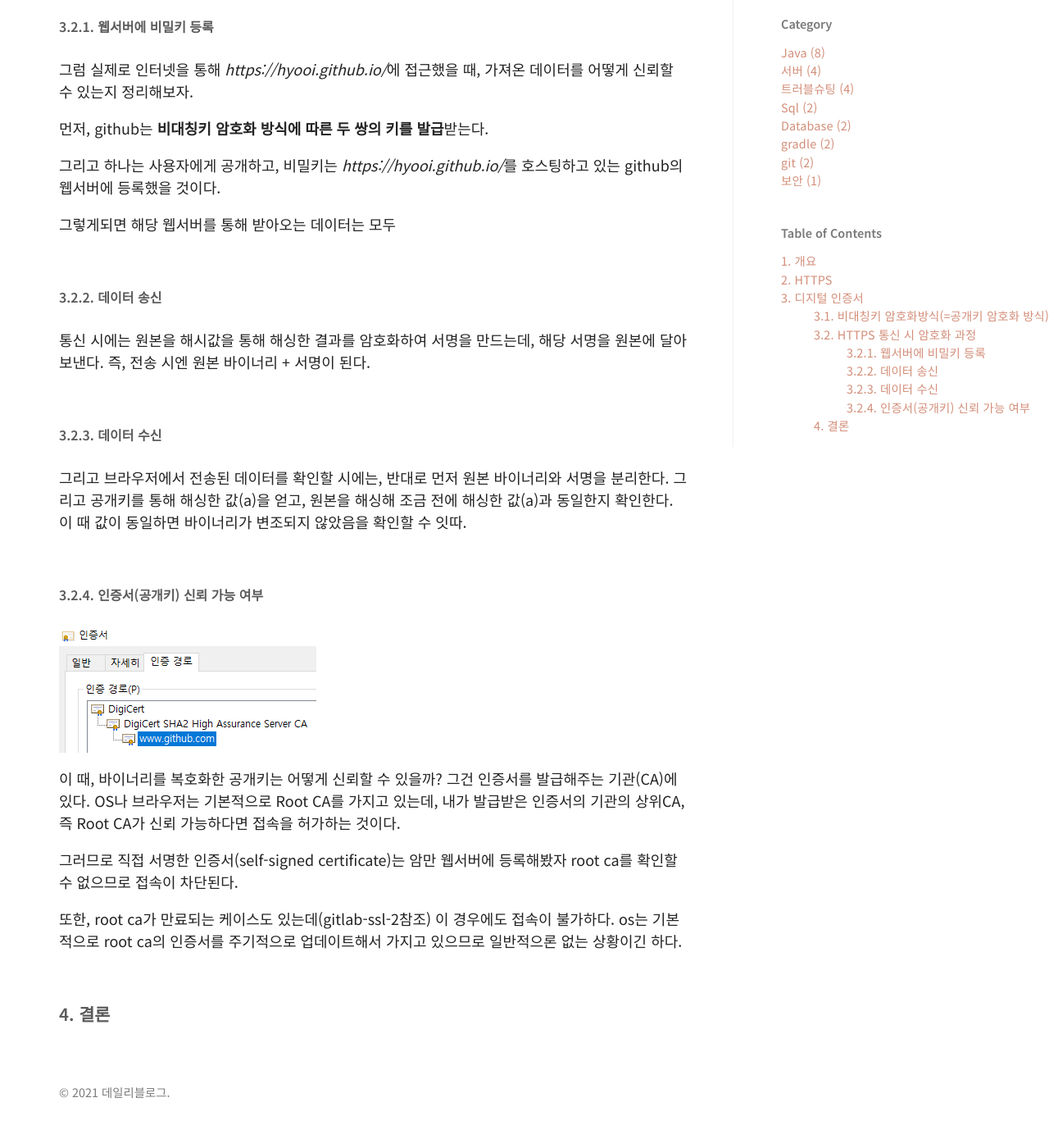
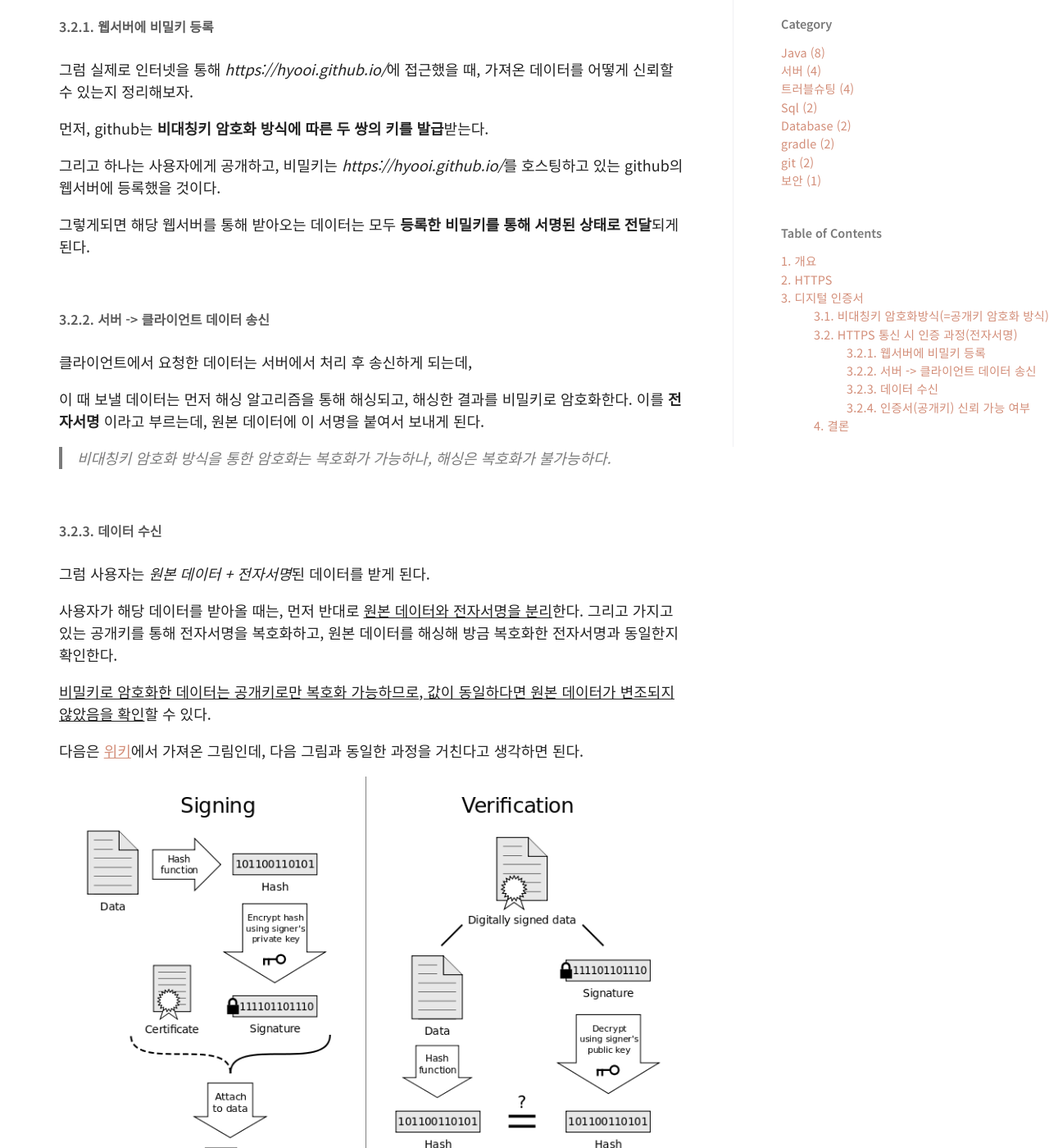
Before and after one commit to hyooi/hyooi.github.io, a Jekyll site: the page built from _posts/2021-10-04-electric-signature.md, in a window 1280 px wide and 1400 px high, scrolled down 2687 px. Shown: the whole window at 82% size. Built offline with Jekyll 4.4.1, drawn with Linux system fonts in a browser that asks for light colours; comment, search, counter and statistics services are not loaded; before the commit the page ends 4044 px from its top, so only the background shows below that; some of the changed text lies outside the part shown.

Commit message:
docs. certificate

```diff
--- a/_posts/2021-10-04-electric-signature.md
+++ b/_posts/2021-10-04-electric-signature.md
@@ -57,11 +57,12 @@ SSL은 과거의 보안 기술로 최근에는 모두 TLS프로토콜을 사용
 위의 캡처에서 서명 알고리즘이 **SHA256RSA**라고 나와있는데,
 여기서 SHA256은 해시 알고리즘이며 RSA는 비대칭키 암호화방식 중 한가지이다.
 
+
 비대칭키 암호화 방식에는 RSA뿐만 아니라 DSA, 비트코인에서 사용하는 ECSDA가 있다.
 
 <br/>
 
-#### 3.2. HTTPS 통신 시 암호화 과정
+#### 3.2. HTTPS 통신 시 인증 과정(전자서명)
 ##### 3.2.1. 웹서버에 비밀키 등록
 그럼 실제로 인터넷을 통해 <var>https://hyooi.github.io/</var>에 접근했을 때, 가져온 데이터를 어떻게 신뢰할 수 있는지 정리해보자.
 
@@ -69,37 +70,56 @@ SSL은 과거의 보안 기술로 최근에는 모두 TLS프로토콜을 사용
 
 그리고 하나는 사용자에게 공개하고, 비밀키는 <var>https://hyooi.github.io/</var>를 호스팅하고 있는 github의 웹서버에 등록했을 것이다.
 
-그렇게되면 해당 웹서버를 통해 받아오는 데이터는 모두
+그렇게되면 해당 웹서버를 통해 받아오는 데이터는 모두 **등록한 비밀키를 통해 서명된 상태로 전달**되게 된다.
 
 <br/>
 
-##### 3.2.2. 데이터 송신
-통신 시에는 원본을 해시값을 통해 해싱한 결과를 암호화하여 서명을 만드는데,
-해당 서명을 원본에 달아 보낸다. 즉, 전송 시엔 원본 바이너리 + 서명이 된다.
+##### 3.2.2. 서버 -> 클라이언트 데이터 송신
+클라이언트에서 요청한 데이터는 서버에서 처리 후 송신하게 되는데,
+
+이 때 보낼 데이터는 먼저 해싱 알고리즘을 통해 해싱되고, 해싱한 결과를 비밀키로 암호화한다.
+이를 **전자서명** 이라고 부르는데, 원본 데이터에 이 서명을 붙여서 보내게 된다.
+> 비대칭키 암호화 방식을 통한 암호화는 복호화가 가능하나, 해싱은 복호화가 불가능하다.
 
 <br/>
 
 ##### 3.2.3. 데이터 수신
-그리고 브라우저에서 전송된 데이터를 확인할 시에는,
-반대로 먼저 원본 바이너리와 서명을 분리한다.
-그리고 공개키를 통해 해싱한 값(a)을 얻고, 원본을 해싱해 조금 전에 해싱한 값(a)과 동일한지 확인한다.
-이 때 값이 동일하면 바이너리가 변조되지 않았음을 확인할 수 잇따.
+그럼 사용자는 <var>원본 데이터 + 전자서명</var>된 데이터를 받게 된다.
+
+사용자가 해당 데이터를 받아올 때는, 먼저 반대로 <ins>원본 데이터와 전자서명을 분리</ins>한다.
+그리고 가지고 있는 공개키를 통해 전자서명을 복호화하고,
+원본 데이터를 해싱해 방금 복호화한 전자서명과 동일한지 확인한다.
+
+<ins>비밀키로 암호화한 데이터는 공개키로만 복호화 가능하므로,
+값이 동일하다면 원본 데이터가 변조되지 않았음을 확인</ins>할 수 있다.
+
+다음은 [위키](https://en.wikipedia.org/wiki/Electronic_signature)에서 가져온 그림인데,
+다음 그림과 동일한 과정을 거친다고 생각하면 된다.
+
+![digital-signature.png](/assets/images/digital-signature.png)
 
 <br/>
 
 ##### 3.2.4. 인증서(공개키) 신뢰 가능 여부
+이 때, 바이너리를 복호화한 공개키는 어떻게 신뢰할 수 있을까?
+그건 인증서를 발급해주는 기관(CA)에 있다.
+
+브라우저의 자물쇠 버튼을 클릭하고, 인증서 > 인증 경로를 확인해보면 다음과 같은 트리 구조를 확인할 수 있다.
 ![root-ca](/assets/images/root-ca.png)
 
-이 때, 바이너리를 복호화한 공개키는 어떻게 신뢰할 수 있을까?
-그건 인증서를 발급해주는 기관(CA)에 있다.
-OS나 브라우저는 기본적으로 Root CA를 가지고 있는데, 내가 발급받은 인증서의 기관의 상위CA,
-즉 Root CA가 신뢰 가능하다면 접속을 허가하는 것이다.
+내 블로그에 적용되어있는 인증서의 발급 대상은 <var>www.github.com</var>인데,
+이 인증서의 상위 인증서는 <var>DigiCert SHA2 High Assurance Server CA</var>,
+그리고 그 상위엔 <var>DigiCert</var>가 있는 것이다.
+
+OS는 기본적으로 Root CA의 리스트를 가지고 있다.
+OS가 업데이트되면서 내부적으로 가지고 있는 이 리스트도 업데이트하는데,
+내가 발급받은 인증 기관의 상위 CA, 즉 **Root CA가 내가 가진 리스트에 포함된다면 신뢰 가능하다고 판단**하는 것이다.
 
 그러므로 직접 서명한 인증서(self-signed certificate)는 암만 웹서버에 등록해봤자
-root ca를 확인할 수 없으므로 접속이 차단된다.
+Root CA를 확인할 수 없으므로 접속이 차단된다.
 
-또한, root ca가 만료되는 케이스도 있는데(gitlab-ssl-2참조) 이 경우에도 접속이 불가하다.
-os는 기본적으로 root ca의 인증서를 주기적으로 업데이트해서 가지고 있으므로 일반적으론 없는 상황이긴 하다.
+또한, Root CA가 만료되는 케이스도 있는데([gitlab-ssl-2참조](https://hyooi.github.io/%EC%84%9C%EB%B2%84/2021/09/17/gitlab-ssl-2.html)) 이 경우에도 접속이 불가하다.
+보통 OS가 자동으로 업데이트하니 해당 케이스로 인한 접속 불가현상은 잘 만나보기 힘들다.
 
 <br/>
 
```
Also changed, not shown: assets/images/digital-signature.png (added).
